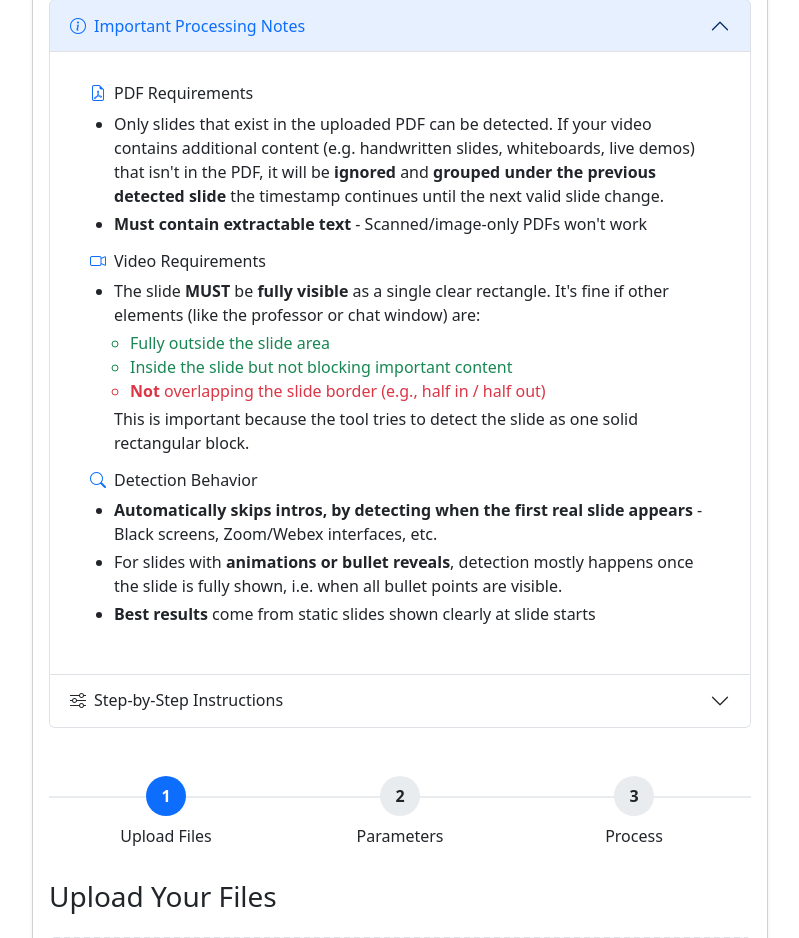
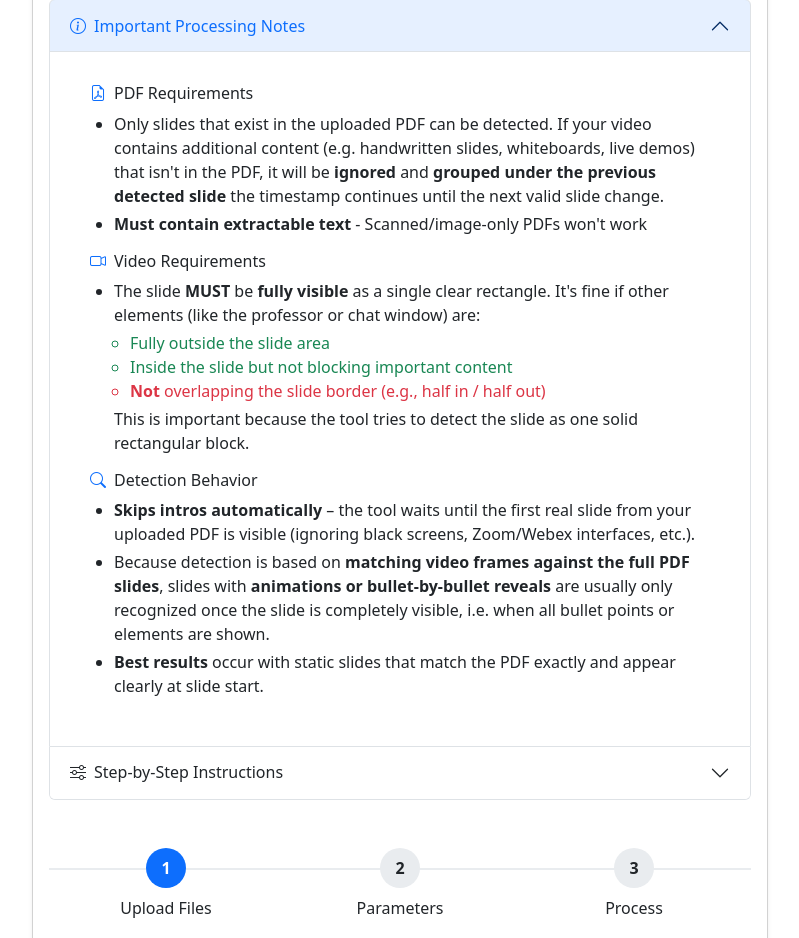
Before and after one commit to Fingii/lecture-slide-sync, a FastAPI app: page / in a window 1280 px wide, after a click on "Important Processing Notes". Shown: the part 635-1573 px from the top of the page, without its empty margins (240-1039 px from the left). Run offline with FastAPI, Linux system fonts and the light colour scheme; parts of the project's set-up code (start-up, migrations or seed data) failed here and were passed over; some libraries are stand-ins or nearby versions.

Commit message:
docs(index.html): clarify detection behavior w/ PDF matching

```diff
--- a/app/templates/index.html
+++ b/app/templates/index.html
@@ -155,13 +155,13 @@
                                       </h6>
                                       <ul class="mb-0 ps-4">
                                         <li class="mb-1">
-                                        <strong>Automatically skips intros, by detecting when the first real slide appears </strong> - Black screens, Zoom/Webex interfaces, etc.
+                                          <strong>Skips intros automatically</strong> – the tool waits until the first real slide from your uploaded PDF is visible (ignoring black screens, Zoom/Webex interfaces, etc.).
                                         </li>
                                         <li class="mb-1">
-                                        For slides with <strong>animations or bullet reveals</strong>, detection mostly happens once the slide is fully shown, i.e. when all bullet points are visible.
+                                          Because detection is based on <strong>matching video frames against the full PDF slides</strong>, slides with <strong>animations or bullet-by-bullet reveals</strong> are usually only recognized once the slide is completely visible, i.e. when all bullet points or elements are shown.
                                         </li>
                                         <li>
-                                        <strong>Best results</strong> come from static slides shown clearly at slide starts
+                                          <strong>Best results</strong> occur with static slides that match the PDF exactly and appear clearly at slide start.
                                         </li>
                                       </ul>
                                     </div>
```
Lines whose indentation alone changed are shown as unchanged.
